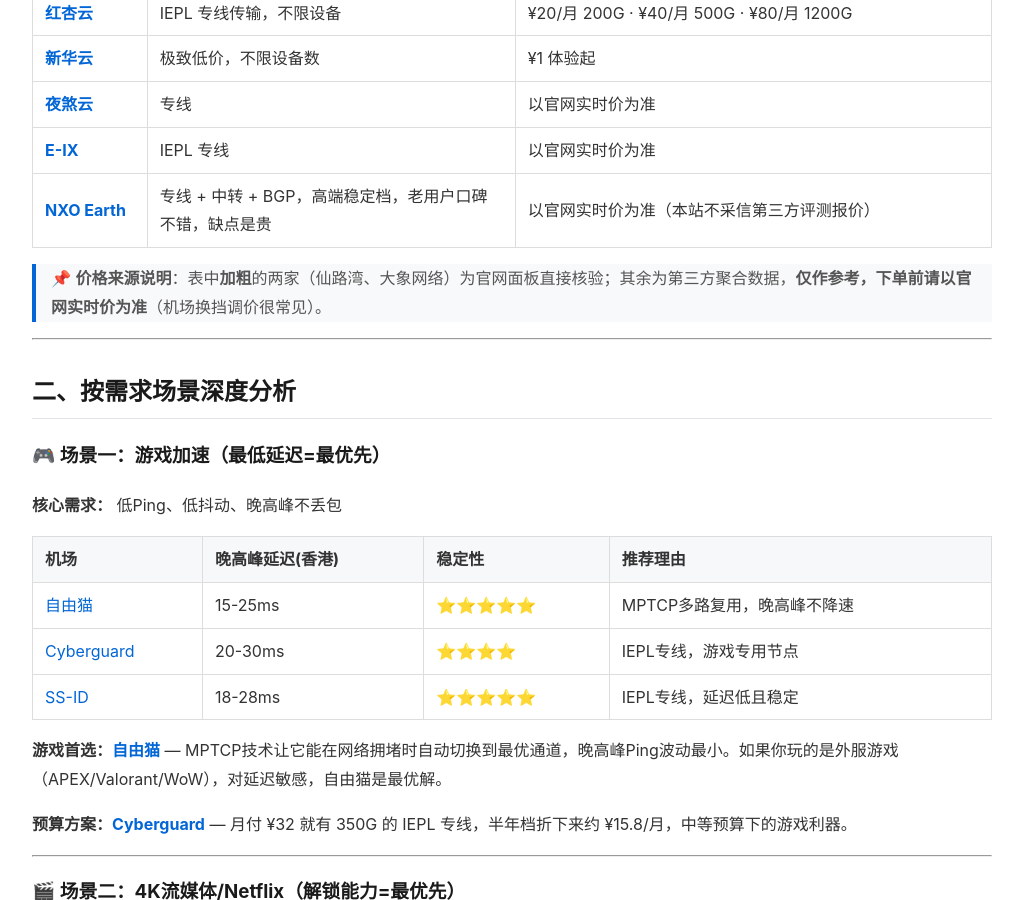
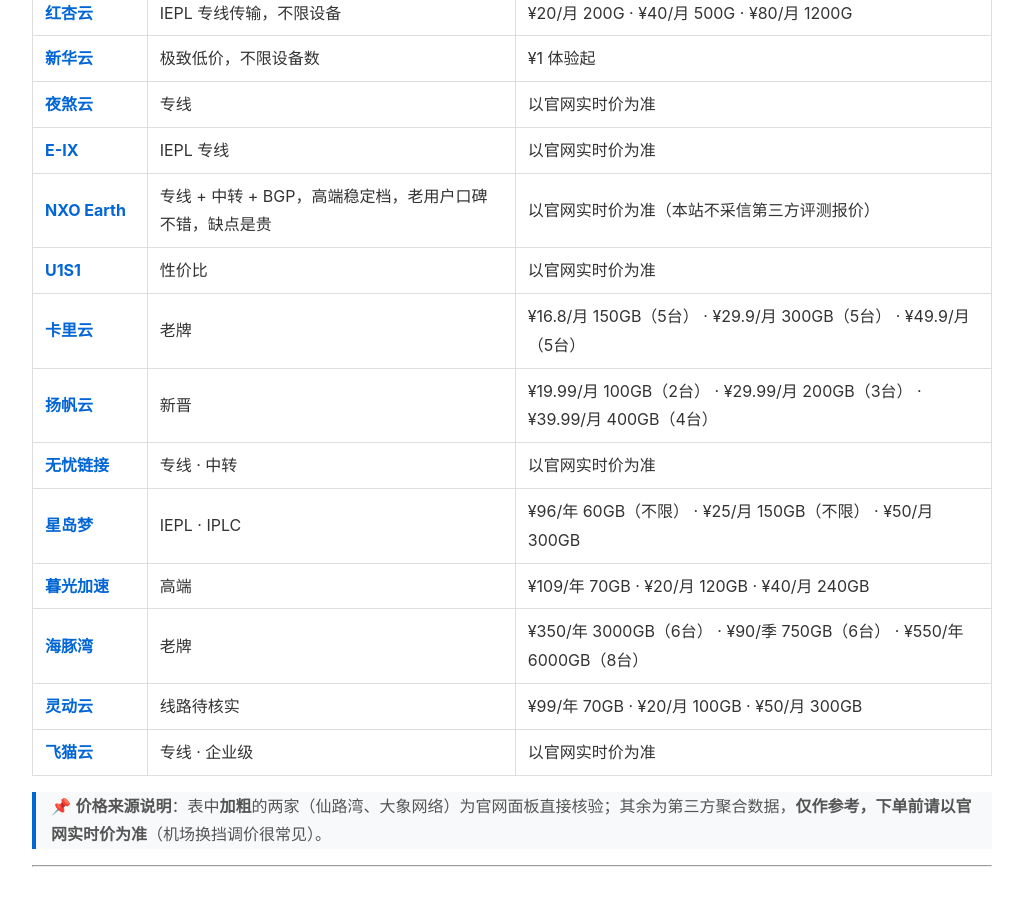
Before and after one commit to yezuofan/free-internet-guide, a Jekyll site: the page built from getting-started/airport-ranking-july-2026.md, in a window 1280 px wide and 900 px high, scrolled down 3029 px. Shown: the whole window, without its empty margins (128-1151 px from the left). Built offline with Jekyll 4.4.1, drawn with Linux system fonts in a browser that asks for light colours; our own code applies the rules of GitHub Pages for plain Markdown files; some of the changed text lies outside the part shown.

Commit message:
feat(ranking): 自动收录 9 家在线机场

```diff
--- a/getting-started/airport-ranking-july-2026.md
+++ b/getting-started/airport-ranking-july-2026.md
@@ -48,7 +48,7 @@
 
 ## 一、2026年完整横向对比表（11月更新）
 
-现役 11 家机场按综合体验排序（综合考虑线路质量、价格、口碑、运营稳定性）。**标注为 2026-11-07 复核结果**；另有 10 家新收录机场见本节末尾。
+现役 11 家机场按综合体验排序（综合考虑线路质量、价格、口碑、运营稳定性）。**标注为 2026-11-07 复核结果**；另有 19 家新收录机场见本节末尾。
 
 | 排名 | 机场 | 月费区间 | 线路类型 | 节点数 | 流媒体 | 设备限制 | 适合人群 |
 |:---:|:----|:--------|:---------|:-----:|:------|:--------|:---------|
@@ -79,7 +79,7 @@
 
 ---
 
-### 📌 新收录机场（10 家）
+### 📌 新收录机场（19 家）
 
 以下为本轮收录的机场，作为上方榜单的补充。**未标注价格的以官网实时价为准**（本站不采信第三方评测报价）：
 
@@ -95,6 +95,15 @@
 | [**夜煞云**](https://api.huanghaiwan.com/go/夜煞云) | 专线 | 以官网实时价为准 |
 | [**E-IX**](https://api.huanghaiwan.com/go/E-IX) | IEPL 专线 | 以官网实时价为准 |
 | [**NXO Earth**](https://api.huanghaiwan.com/go/NXO%20Earth) | 专线 + 中转 + BGP，高端稳定档，老用户口碑不错，缺点是贵 | 以官网实时价为准（本站不采信第三方评测报价） |
+| [**U1S1**](https://api.huanghaiwan.com/go/U1S1) | 性价比 | 以官网实时价为准 |
+| [**卡里云**](https://api.huanghaiwan.com/go/卡里云) | 老牌 | ¥16.8/月 150GB（5台） · ¥29.9/月 300GB（5台） · ¥49.9/月（5台） |
+| [**扬帆云**](https://api.huanghaiwan.com/go/扬帆云) | 新晋 | ¥19.99/月 100GB（2台） · ¥29.99/月 200GB（3台） · ¥39.99/月 400GB（4台） |
+| [**无忧链接**](https://api.huanghaiwan.com/go/无忧链接) | 专线 · 中转 | 以官网实时价为准 |
+| [**星岛梦**](https://api.huanghaiwan.com/go/星岛梦) | IEPL · IPLC | ¥96/年 60GB（不限） · ¥25/月 150GB（不限） · ¥50/月 300GB |
+| [**暮光加速**](https://api.huanghaiwan.com/go/暮光加速) | 高端 | ¥109/年 70GB · ¥20/月 120GB · ¥40/月 240GB |
+| [**海豚湾**](https://api.huanghaiwan.com/go/海豚湾) | 老牌 | ¥350/年 3000GB（6台） · ¥90/季 750GB（6台） · ¥550/年 6000GB（8台） |
+| [**灵动云**](https://api.huanghaiwan.com/go/灵动云) | 线路待核实 | ¥99/年 70GB · ¥20/月 100GB · ¥50/月 300GB |
+| [**飞猫云**](https://api.huanghaiwan.com/go/飞猫云) | 专线 · 企业级 | 以官网实时价为准 |
 
 > 📌 **价格来源说明**：表中**加粗**的两家（仙路湾、大象网络）为官网面板直接核验；其余为第三方聚合数据，**仅作参考，下单前请以官网实时价为准**（机场换挡调价很常见）。
 
@@ -379,6 +388,7 @@ AI工具对网络的要求主要是**延迟低+稳定性好**。ChatGPT、Claude
 
 ## 📝 更新日志
 
+- **2026-11-07**：自动收录 9 家新机场（U1S1、卡里云、扬帆云、无忧链接、星岛梦、暮光加速、海豚湾、灵动云、飞猫云）。
 - **2026-11-07**：长尾覆盖。新增「好用的机场有哪些」筛选小节；两个 H2 对齐「机场推荐2026」「机场测评怎么看」的搜索写法。
 - **2026-11-07**：结构整理。停运机场信息集中到「历史归档」，正文里 6 处重复提示合并；新增「我们怎么评的」章节；按名册同步 SeeleCloud（dead）、山水云（paused）移出推荐表。
 - **2026-11-01**：月度维护。SKYLUMO、万达云状态对账移出推荐位；补入 NXO Earth；价格与设备数按信息库刷新。
```
